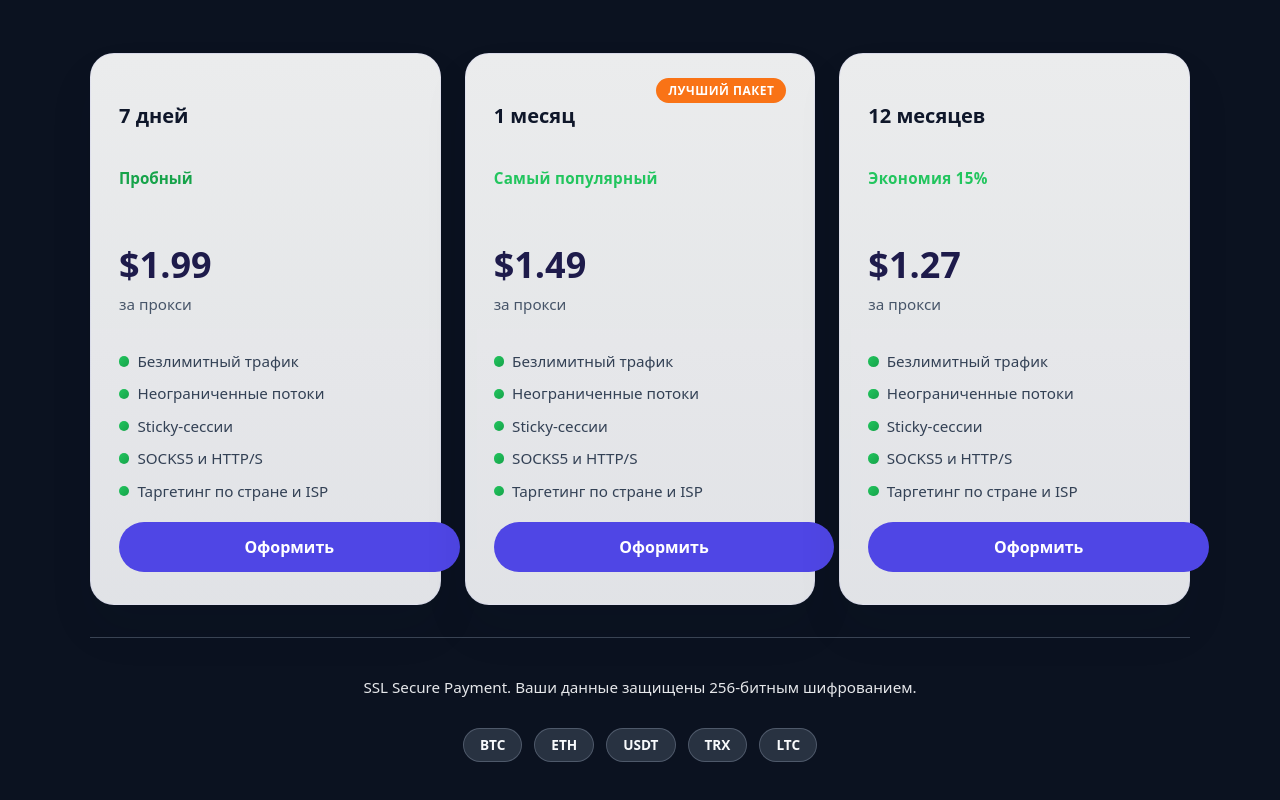
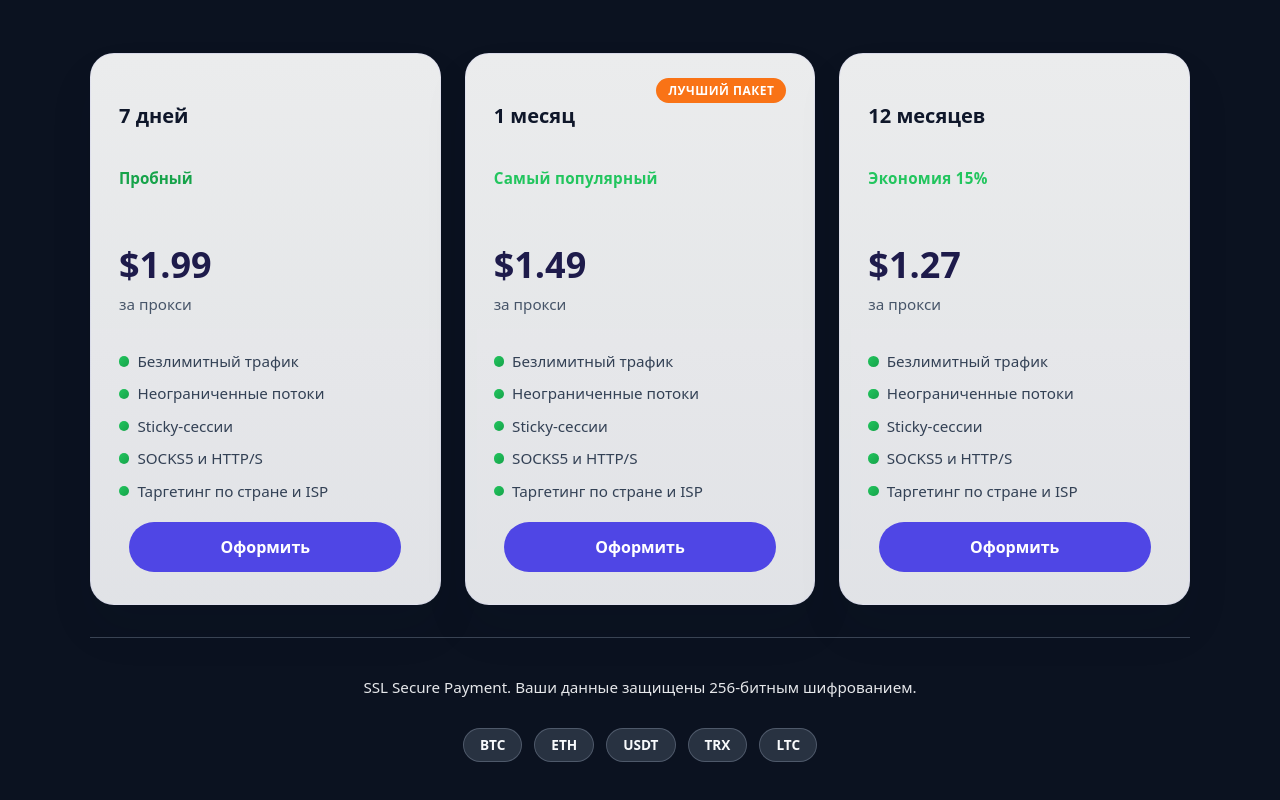
Before and after one commit to VektorSm/soksline-proxy-store, a Next.js app: page /pricing/static-residential in a window 1280 px wide. Shown: the part 644-1444 px from the top of the page. Built offline with nearby package versions, Linux system fonts and the light colour scheme.

Commit message:
Adjust pricing CTA button width

```diff
--- a/components/PricingTemplate.module.css
+++ b/components/PricingTemplate.module.css
@@ -214,7 +214,8 @@
   padding: 0.85rem 1.5rem;
   text-decoration: none;
   transition: transform 0.2s ease, box-shadow 0.2s ease;
-  width: 100%;
+  width: min(100%, 14rem);
+  align-self: center;
 }
 
 .planFooter {
```
